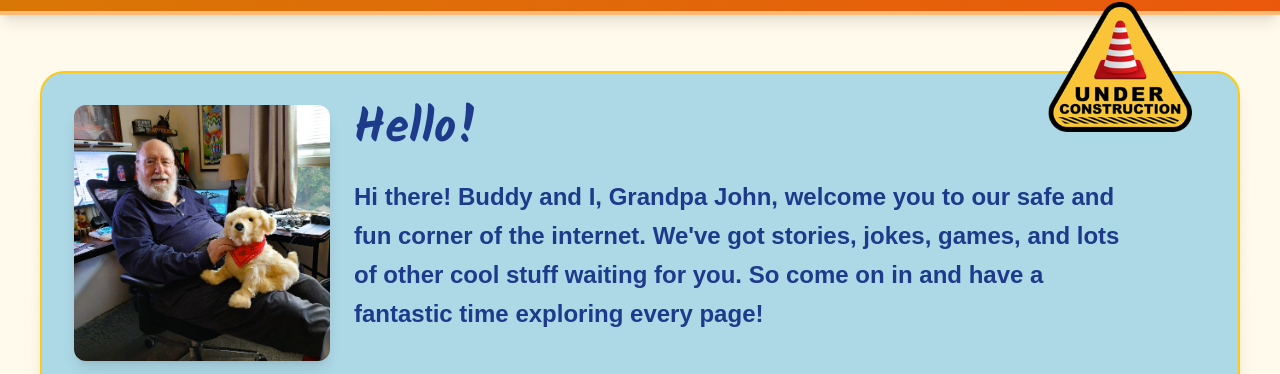
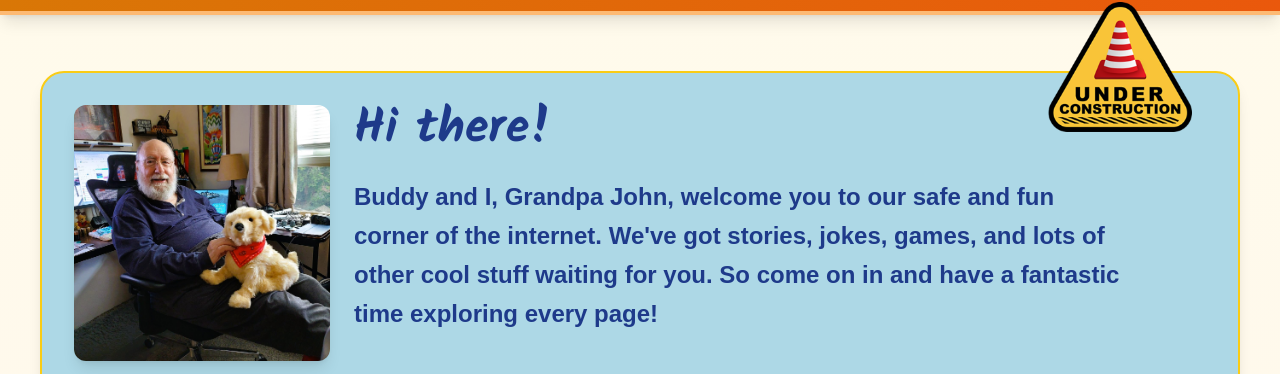
Before and after one commit to GpaJohnsStories/Lovable---GpasKids, a React (Vite) app: page / in a window 1280 px wide. Shown: the part 213-587 px from the top of the page. Built offline with nearby package versions, Linux system fonts and the light colour scheme; no server answers; the database is empty.

Commit message:
Replace welcome text
Replaces "Hello!" with "Hi there!" in the welcome text and removes "Hi there!" from the text below the button.

```diff
--- a/src/components/WelcomeText.tsx
+++ b/src/components/WelcomeText.tsx
@@ -24,10 +24,10 @@ const WelcomeText = () => {
             </div>
             <div className="flex flex-col justify-center text-center md:text-left flex-1">
               <h1 className="text-4xl md:text-5xl font-bold text-blue-900 leading-relaxed mb-6">
-                Hello!
+                Hi there!
               </h1>
               <p className="text-2xl text-blue-900 font-semibold leading-relaxed max-w-3xl mx-auto md:mx-0 font-fun mb-8">
-                Hi there! Buddy and I, Grandpa John, welcome you to our safe and fun corner of the internet. We've got stories, jokes, games, and lots of other cool stuff waiting for you. So come on in and have a fantastic time exploring every page!
+                Buddy and I, Grandpa John, welcome you to our safe and fun corner of the internet. We've got stories, jokes, games, and lots of other cool stuff waiting for you. So come on in and have a fantastic time exploring every page!
               </p>
             </div>
           </div>
```
